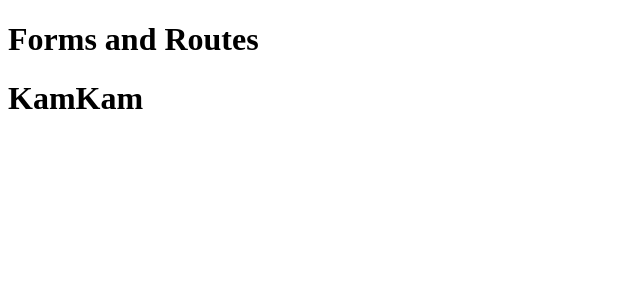
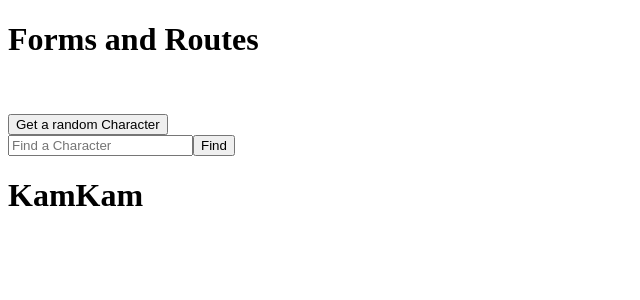
Before and after one commit to 401-advanced-javascript-KamranAli/routes-and-forms-redo, a React app: page / in a window 1280 px wide. Shown: the top 300 px of the page, without its empty margins (0-640 px from the left). Built offline with nearby package versions, Linux system fonts and the light colour scheme; no server answers.

Commit message:
got things to start rendering

```diff
--- a/package.json
+++ b/package.json
@@ -26,7 +26,8 @@
   "license": "ISC",
   "dependencies": {
     "react": "^16.11.0",
-    "react-dom": "^16.11.0"
+    "react-dom": "^16.11.0",
+    "react-router-dom": "^5.1.2"
   },
   "devDependencies": {
     "@babel/core": "^7.7.2",
--- a/src/components/App.js
+++ b/src/components/App.js
@@ -1,11 +1,22 @@
 import React from 'react';
+import {
+  BrowserRouter as Router,
+  Switch, Route
+} from 'react-router-dom';
 import Header from './Header/HeaderComp';
 import Footer from './Footer/FooterComp';
+import HomeContainer from '../containers/HomeContainer';
 
 export default function App() {
   return (
     <>
       <Header />
+      <Router>
+        <Switch>
+          <Route exact path="/" component={HomeContainer} />
+          <HomeContainer />
+        </Switch>
+      </Router>
       <Footer />
     </>
   );
--- a/src/components/CharacterCard/Characters.js
+++ b/src/components/CharacterCard/Characters.js
@@ -3,8 +3,8 @@ import PropTypes from 'prop-types';
 import CharacterCard from './CharacterCard';
 
 const Characters = ({ character }) => {
-  const characterElements = character.map(characterItem => {
-    <li key={characterItem.id}>
+  const characterElements = character.map((characterItem, i) => {
+    <li key={characterItem.id || i}>
       <CharacterCard {...characterItem} />
     </li>;
   });
--- a/src/components/Form/Form.js
+++ b/src/components/Form/Form.js
@@ -6,8 +6,8 @@ const Form = ({ name, handleSubmit, handleChange }) => {
   return (
     <form onSubmit={handleSubmit}>
       <input type="text" placeholder="Find a Character" onChange={handleChange} value={name}>
-        <button>Find</button>
       </input>
+      <button>Find</button>
     </form>
   );
 
--- a/src/containers/HomeContainer.js
+++ b/src/containers/HomeContainer.js
@@ -27,6 +27,27 @@ export default class HomeContainer extends Component {
   handleSubmit = event => {
     event.preventDefault();
     this.props.history.push(`/list/${this.state.name}`);
+  }
 
+  handleChange = ({ target }) => {
+    this.setState({ [target.name]: target.value });
+  }
+
+  handleOnClick = () => {
+    getRandom()
+      .then((randomToon) => {
+        this.setState({
+          character: randomToon[0]
+        });
+      });
+  }
+  render() {
+    return (
+      <>
+        <CharacterCard id={this.state.character.id} name={this.state.character.name} image={this.state.character.image} />
+        <button onClick={this.handleOnClick}>Get a random Character</button>
+        <Form name={this.state.name} handleSubmit={this.handleSubmit} handleChange={this.handleChange} />
+      </>
+    );
   }
 }
```
Also changed, not shown: src/containers/DetailsContainer.js (added, +18 -0 lines), 1 other file (tests, documents, lock files or other folders).
